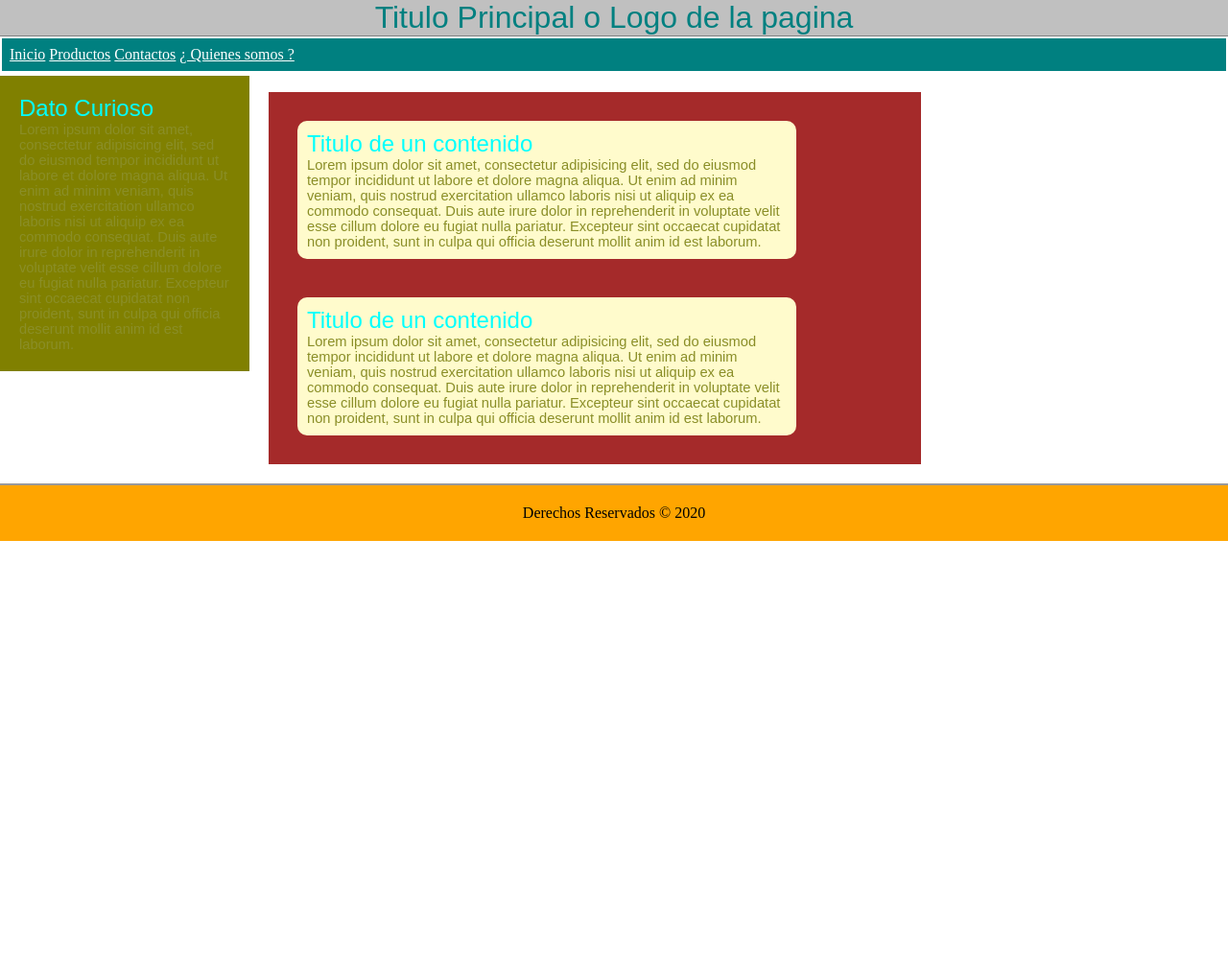
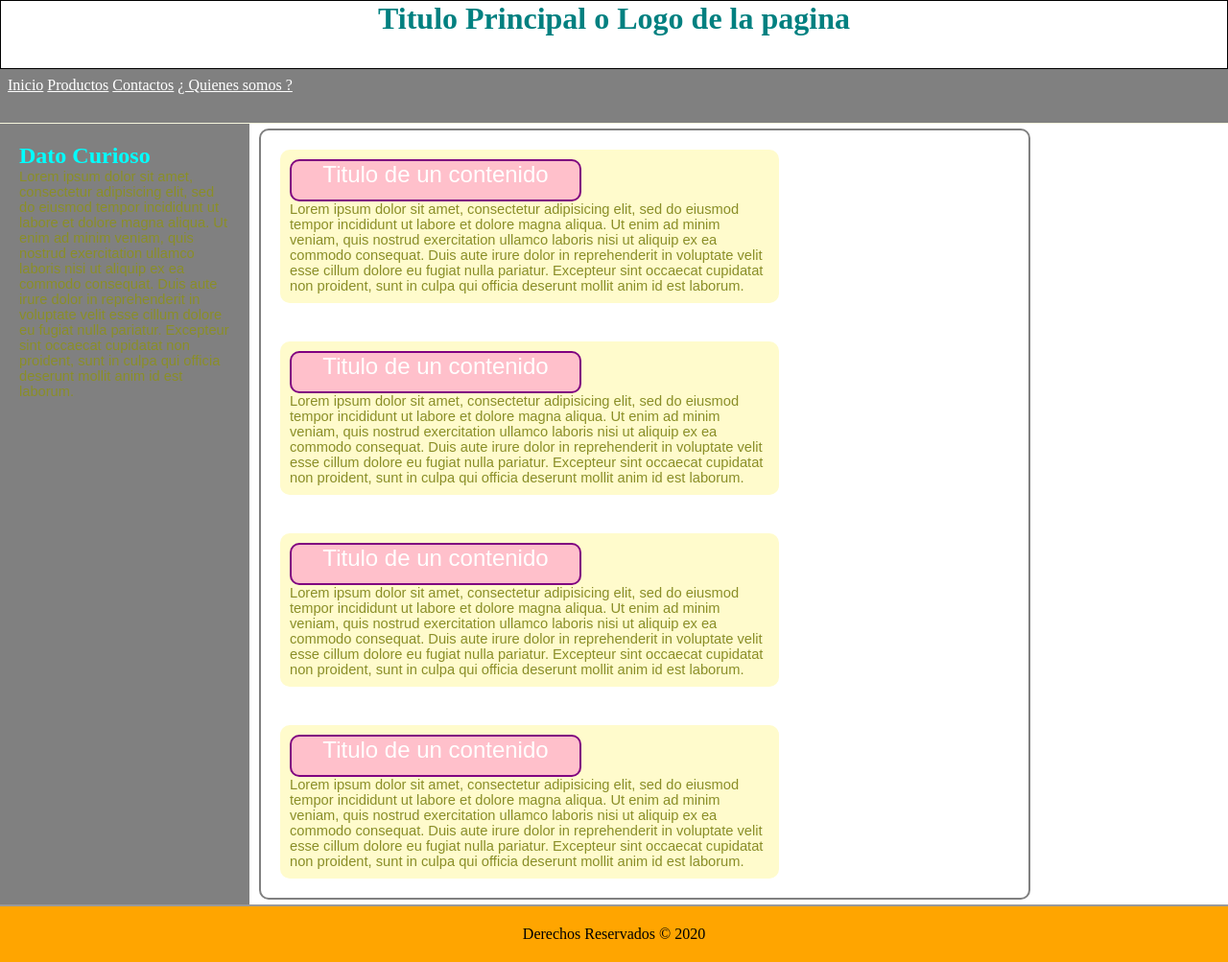
Before and after one commit to zulean1/Paginas-Web, a PHP site: page /public/views/Pagina.html in a window 1280 px wide. Shown: the whole page at 96% size. Before the commit the page ends 564 px from the top, so only its background shows below. Run offline with PHP 8.4, Linux system fonts and the light colour scheme.

Commit message:
Mas cambios css a la pagina

```diff
--- a/Pagina/public/css/estilo.css
+++ b/Pagina/public/css/estilo.css
@@ -6,68 +6,84 @@
 .cabecera{
 
     text-align: center;
-    border-bottom: 1px solid gray;
-    background: silver;
+    border: 1px solid black;
+    background: white;
+    height: 70px;
+}
+.content{
+    display: flex;
 }
  .nav{
-    border: 2px solid white ;
-    background: teal;
-    padding: 0.5em
+    border-bottom: 1px solid beige;
+    background: gray;
+    padding: 0.5em;
+    height: 40px;
+
  }
  .nav .nav-ul .nav-items {
 
    display: inline-block;
+
  }
 
 a{
-      list-style: none;
+
+       list-style: none;
        color: white;
  }
 
  a:hover{
-    color: lime;
+    color: red;
  }
  .sidebar {
 
    float: left;
     width: 220px;
-    margin: 3px auto;
+    margin-right: 5px;
     padding: 20px;
-    background: olive;
+    background: gray;
+
  }
-section {
-     padding: 10px;
-    background: brown;
-    float: left;
-    width: 660px;
-    margin: 20px;
+.section {
+
+    background: white;
+    width: 800px;
+    margin: 5px;
+    border: 2px solid gray;
+    border-radius: 10px;
 }
 
 
-section article{
+.section-a{
     width: 500px;
     display: inline-block;
     background: #FFFBCC;
     border-radius: 10px;
     padding: 10px;
     margin: 20px;
+
 }
-.parrafo{
-    color : white;
+.contenido{
+    text-align: center;
+    font-weight: normal;
+    font-family: Arial, Helvetica, sans-serif;
+    height: 40px;
+    width: 300px;
+    border-radius: 10px;
+    border: 2px solid purple;
+    background: pink;
+    color: white;
 }
 
-footer{
+
+.footer{
     background: orange;
     clear: both;
     text-align: center;
     padding: 20px;
     border-top: 2px solid #999999;
 }
-h1,h2{
 
-    font-weight: normal;
-    font-family: Arial, Helvetica, sans-serif;
-}
 h1{color: teal;}
 h2{color: aqua;}
 
--- a/Pagina/public/views/Login.html
+++ b/Pagina/public/views/Login.html
@@ -13,7 +13,7 @@
 				<legend>Inicio de Sesión</legend>
 				<label for="user">Correo Electronico : </label>
 				<input type="mail" name="user">
-				<br><br>
+
 				<label for="password">Contraseña : </label>
 				<input type="password" name="password">
 			</fieldset>
--- a/Pagina/public/views/Pagina.html
+++ b/Pagina/public/views/Pagina.html
@@ -1,5 +1,5 @@
 <!DOCTYPE html>
-<html>
+<html lang="es">
 <head>
 	<meta charset="utf-8">
 	<title>Página</title>
@@ -20,6 +20,7 @@
 
     	</ul>
     </nav>
+    <div class="content">
     <aside class="sidebar">
     	<h2 class="subtitulo">Dato Curioso</h2>
     	<p > Lorem ipsum dolor sit amet, consectetur adipisicing elit, sed do eiusmod
@@ -30,7 +31,7 @@
     	proident, sunt in culpa qui officia deserunt mollit anim id est laborum. </p>
     </aside>
     <section class="section">
-    	<article class="arti">
+    	<article class="section-a">
     		<h2 class="contenido">Titulo de un contenido</h2>
     		<p> Lorem ipsum dolor sit amet, consectetur adipisicing elit, sed do eiusmod
     		tempor incididunt ut labore et dolore magna aliqua. Ut enim ad minim veniam,
@@ -39,7 +40,7 @@
     		cillum dolore eu fugiat nulla pariatur. Excepteur sint occaecat cupidatat non
     		proident, sunt in culpa qui officia deserunt mollit anim id est laborum. </p>
     	</article>
-    	<article class="arti">
+    	<article class="section-a">
     		<h2 class="contenido">Titulo de un contenido</h2>
     		<p> Lorem ipsum dolor sit amet, consectetur adipisicing elit, sed do eiusmod
     		tempor incididunt ut labore et dolore magna aliqua. Ut enim ad minim veniam,
@@ -48,8 +49,27 @@
     		cillum dolore eu fugiat nulla pariatur. Excepteur sint occaecat cupidatat non
     		proident, sunt in culpa qui officia deserunt mollit anim id est laborum. </p>
     	</article>
+        <article class="section-a">
+            <h2 class="contenido">Titulo de un contenido</h2>
+            <p> Lorem ipsum dolor sit amet, consectetur adipisicing elit, sed do eiusmod
+            tempor incididunt ut labore et dolore magna aliqua. Ut enim ad minim veniam,
+            quis nostrud exercitation ullamco laboris nisi ut aliquip ex ea commodo
+            consequat. Duis aute irure dolor in reprehenderit in voluptate velit esse
+            cillum dolore eu fugiat nulla pariatur. Excepteur sint occaecat cupidatat non
+            proident, sunt in culpa qui officia deserunt mollit anim id est laborum. </p>
+        </article>
+        <article class="section-a">
+            <h2 class="contenido">Titulo de un contenido</h2>
+            <p> Lorem ipsum dolor sit amet, consectetur adipisicing elit, sed do eiusmod
+            tempor incididunt ut labore et dolore magna aliqua. Ut enim ad minim veniam,
+            quis nostrud exercitation ullamco laboris nisi ut aliquip ex ea commodo
+            consequat. Duis aute irure dolor in reprehenderit in voluptate velit esse
+            cillum dolore eu fugiat nulla pariatur. Excepteur sint occaecat cupidatat non
+            proident, sunt in culpa qui officia deserunt mollit anim id est laborum. </p>
+        </article>
     </section>
-    <footer>
+    </div>
+    <footer class="footer">
     	Derechos Reservados &copy; 2020
     </footer>
 
```
Also changed, not shown: Pagina/public/css/login.css (+8 -6 lines), Pagina/public/views/RegistroUsuario.html (+4 -4 lines).
